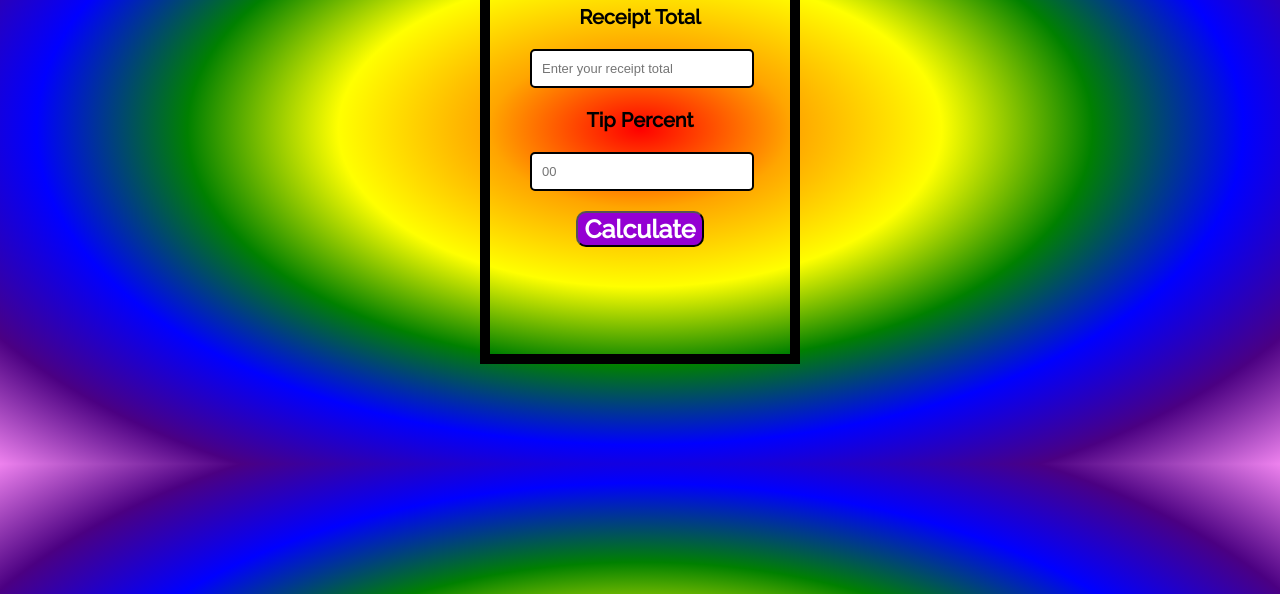
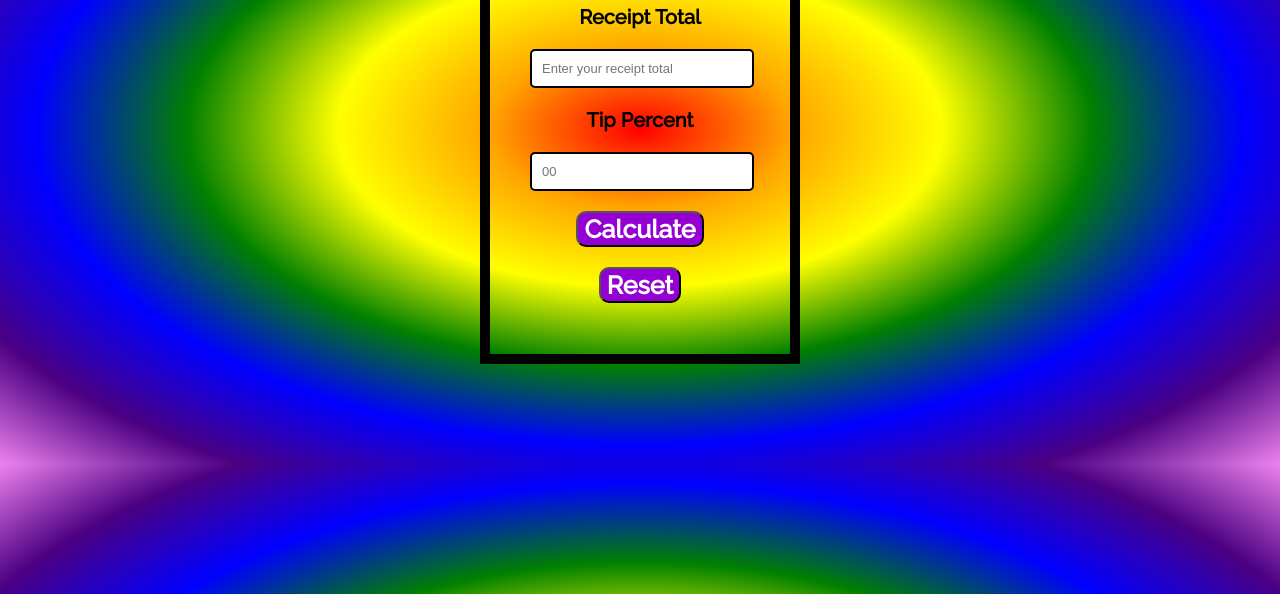
Before and after one commit to nedmorgan/tip-calculator, a plain HTML site: page index.html in a window 1280 px wide. Shown: the part 206-800 px from the top of the page. Drawn offline with Linux system fonts and the light colour scheme.

Commit message:
added reset html

```diff
--- a/index.html
+++ b/index.html
@@ -1,26 +1,16 @@
 <!DOCTYPE html>
-<html lang="en" >
+<html lang="en">
 
 <head>
   <meta charset="UTF-8">
   <title>Tip Calculator</title>
-
-
-
   <link rel="stylesheet" href="css/style.css">
-
-
+  <link href="https://fonts.googleapis.com/css?family=Raleway:500" rel="stylesheet">
 </head>
 
 <body>
-
-  <head>
-  <link href="https://fonts.googleapis.com/css?family=Raleway:500" rel="stylesheet">
-</head>
-
   <div id="container">
     <h1>Tip Calculator</h1>
-
     <div id="calculator">
       <form>
         <p>Receipt Total</p>
@@ -30,20 +20,14 @@
       </form>
       <div class="submit">
         <button type="button" id="calculate" class="submit-button">Calculate</button>
+        <button type"button" id="reset" onclick="reset()" class="reset-button">Reset</button>
       </div>
       <!--calculator tip total-->
       <div id="totalTip">
         <sup>$</sup><span id="tip">0.00</span>
       </div>
     </div>
-
-
-
-    <script  src="js/index.js"></script>
-
-
-
-
+    <script src="js/index.js"></script>
 </body>
 
 </html>
```
Lines whose indentation alone changed are shown as unchanged.
